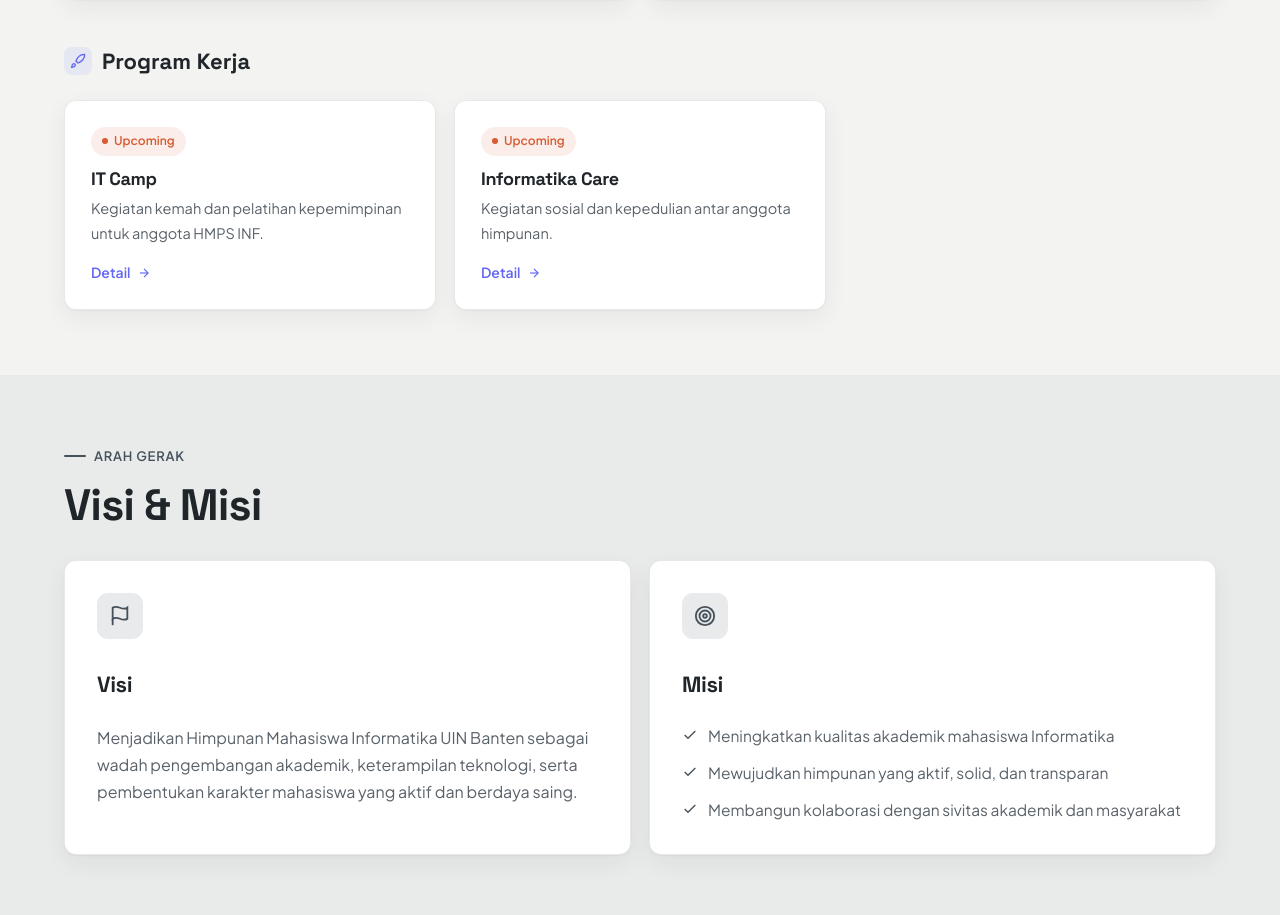
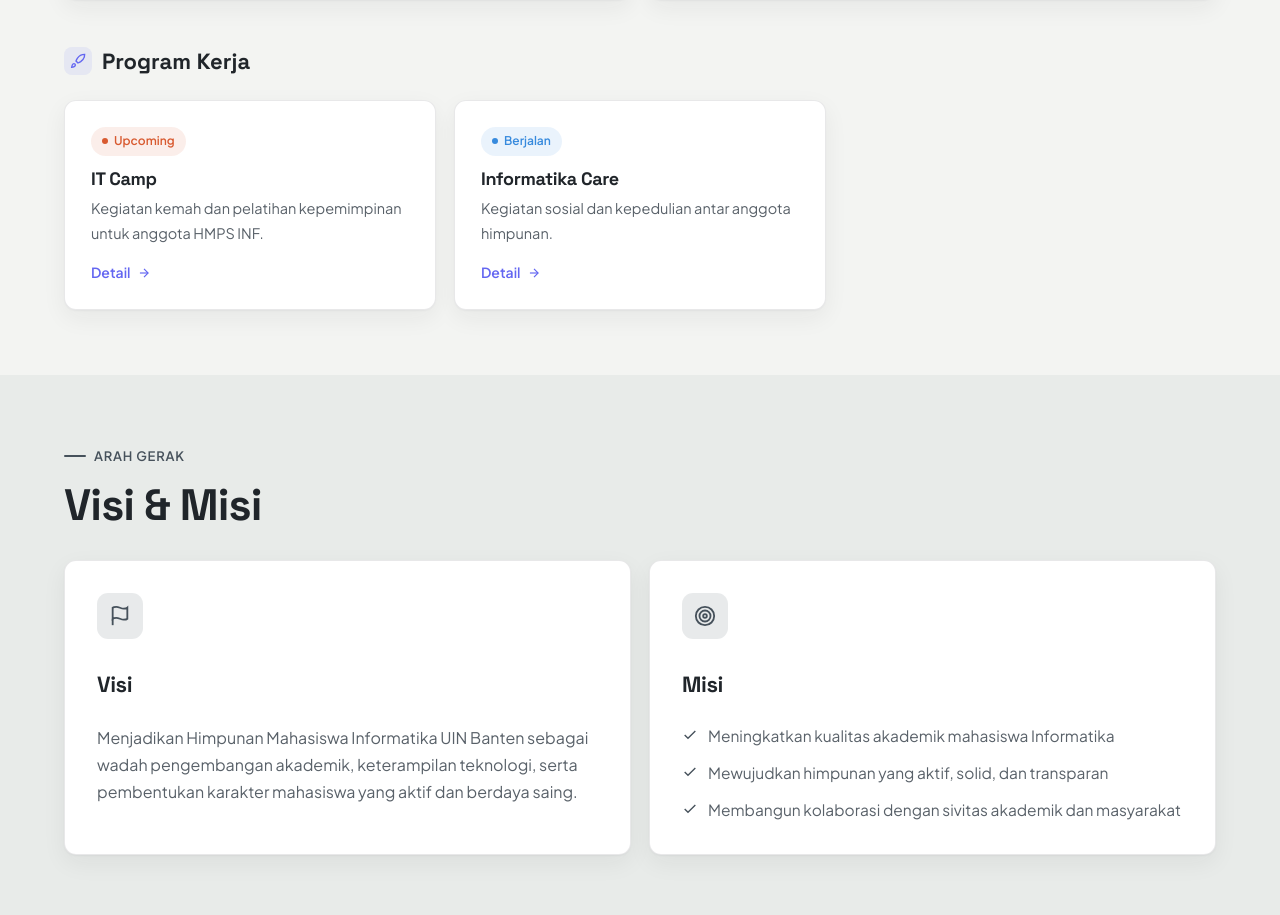
Before and after one commit to Geo-park/HMPS, a React (Vite) app: page /tentang in a window 1280 px wide. Shown: the part 3720-4635 px from the top of the page. Built offline with nearby package versions, Linux system fonts and the light colour scheme.

Commit message:
penyesuaian

```diff
--- a/src/data/departemen.js
+++ b/src/data/departemen.js
@@ -16,7 +16,6 @@ export const STATUS_COLOR = {
   'Direncanakan': '#BA7517',
   'Berjalan':     '#378ADD',
   'Selesai':      '#1D9E75',
-  'Rutin':        '#7F77DD',
   'Upcoming':     '#D85A30',
 }
 
@@ -28,15 +27,9 @@ export const DEPTS = [
     desc: 'Menjaga kekompakan internal, mengurus administrasi, dan memastikan seluruh anggota HMPS INF terhubung dengan baik.',
     visi: 'Menciptakan lingkungan organisasi yang solid, harmonis, dan saling mendukung.',
     misi: ['Mengelola administrasi dan data keanggotaan', 'Menyelenggarakan kegiatan pembinaan anggota', 'Memastikan komunikasi internal berjalan lancar'],
-    struktur: [
-      { role: 'Kepala Departemen', name: 'Naufal Afaf Ekayana',   batch: '2024' },
-      { role: 'Wakil Kepala',      name: 'Fierren Al-hilal', batch: '2024' },
-      { role: 'Staff',             name: 'Anggota 1',    batch: '2024' },
-      { role: 'Staff',             name: 'Anggota 2',    batch: '2024' },
-    ],
     proker: [
       { nama: 'IT Camp',          status: 'Upcoming', tanggal: '13–14 Sep 2026', lokasi: 'TBA', pj: 'Dept. Internal', desc: 'Kegiatan kemah dan pelatihan kepemimpinan untuk anggota HMPS INF.' },
-      { nama: 'Informatika Care', status: 'Upcoming', tanggal: 'TBA 2026',       lokasi: 'TBA', pj: 'Dept. Internal', desc: 'Kegiatan sosial dan kepedulian antar anggota himpunan.' },
+      { nama: 'Informatika Care', status: 'Berjalan', tanggal: '2026',            lokasi: 'TBA', pj: 'Dept. Internal', desc: 'Kegiatan sosial dan kepedulian antar anggota himpunan.' },
     ]
   },
   {
@@ -46,15 +39,10 @@ export const DEPTS = [
     desc: 'Mengelola informasi, dokumentasi, dan komunikasi publik HMPS INF kepada seluruh sivitas akademik dan masyarakat luas.',
     visi: 'Menjadi pusat informasi yang terpercaya dan kreatif untuk HMPS INF.',
     misi: ['Mengelola media sosial dan website resmi', 'Mendokumentasikan seluruh kegiatan HMPS INF', 'Menyebarkan informasi beasiswa dan akademik'],
-    struktur: [
-      { role: 'Kepala Departemen', name: 'Muhammad Sulthan Fajri Rabbani', batch: '2024' },
-      { role: 'Wakil Kepala',      name: 'Aab Abdulah', batch: '2024' },
-      { role: 'Staff',             name: '—', batch: '2024' },
-    ],
     proker: [
-      { nama: 'Informatika Update', status: 'Rutin', tanggal: 'Rutin 2026', lokasi: 'Online',         pj: 'Muhammad Sulthan Fajri Rabbani', desc: 'Konten rutin update informasi akademik dan organisasi di media sosial.' },
-      { nama: 'Informatika Moment', status: 'Rutin', tanggal: 'Rutin 2026', lokasi: 'Online',         pj: 'Dept. Kominfo',                  desc: 'Dokumentasi momen penting kegiatan HMPS INF.' },
-      { nama: 'Beasiswa Corner',    status: 'Rutin', tanggal: 'Rutin 2026', lokasi: 'Online/Offline', pj: 'Muhammad Sulthan Fajri Rabbani', desc: 'Menyebarkan informasi beasiswa aktif kepada mahasiswa Informatika.' },
+      { nama: 'Informatika Update', status: 'Berjalan', tanggal: '2026', lokasi: 'Online',         pj: 'Muhammad Sulthan Fajri Rabbani', desc: 'Konten rutin update informasi akademik dan organisasi di media sosial.' },
+      { nama: 'Informatika Moment', status: 'Berjalan', tanggal: '2026', lokasi: 'Online',         pj: 'Dept. Kominfo',                  desc: 'Dokumentasi momen penting kegiatan HMPS INF.' },
+      { nama: 'Beasiswa Corner',    status: 'Berjalan', tanggal: '2026', lokasi: 'Online/Offline', pj: 'Muhammad Sulthan Fajri Rabbani', desc: 'Menyebarkan informasi beasiswa aktif kepada mahasiswa Informatika.' },
     ]
   },
   {
@@ -64,11 +52,6 @@ export const DEPTS = [
     desc: 'Mengembangkan potensi, minat, dan bakat mahasiswa Informatika melalui program pelatihan dan kompetisi.',
     visi: 'Menjadi inkubator bakat mahasiswa Informatika yang berdaya saing.',
     misi: ['Memfasilitasi pengembangan minat dan bakat', 'Menyelenggarakan pelatihan skill teknis', 'Mendorong partisipasi kompetisi mahasiswa'],
-    struktur: [
-      { role: 'Kepala Departemen', name: 'Revan Sabilillah', batch: '2024' },
-      { role: 'Wakil Kepala',      name: 'Mochamad Nurul Ayatullah', batch: '2024' },
-      { role: 'Staff',             name: '—', batch: '2025' },
-    ],
     proker: [
       { nama: 'INFORMATIKA SKILL-UP', status: 'Upcoming', tanggal: '20 Sep – 12 Des 2026', lokasi: 'TBA', pj: 'Dept. Mikat', desc: 'Program pelatihan skill intensif dengan 5 track: Coding, Desain Digital, Database, Jaringan, dan Project Dev.' },
     ]
@@ -80,11 +63,6 @@ export const DEPTS = [
     desc: 'Membangun jejaring dan kolaborasi HMPS INF dengan pihak eksternal — lembaga, komunitas, dan masyarakat.',
     visi: 'Menjadi jembatan kolaborasi antara HMPS INF dan dunia luar.',
     misi: ['Membangun kerjasama dengan organisasi lain', 'Menyelenggarakan kegiatan pengabdian masyarakat', 'Memperluas jaringan mahasiswa Informatika'],
-    struktur: [
-      { role: 'Kepala Departemen', name: 'Muhammad Rifki Hidayatulloh', batch: '2024' },
-      { role: 'Wakil Kepala',      name: 'Athalla Rizqy Erlangga', batch: '2024' },
-      { role: 'Staff',             name: '—', batch: '2025' },
-    ],
     proker: [
       { nama: 'PIJAR DESA',      status: 'Upcoming', tanggal: 'Agt 2026', lokasi: 'TBA', pj: 'Dept. Eksternal', desc: 'Program pengabdian masyarakat berbasis teknologi informasi untuk desa di sekitar UIN SMH Banten.' },
       { nama: 'LENTERA DIGITAL', status: 'Upcoming', tanggal: 'Sep 2026', lokasi: 'TBA', pj: 'Dept. Eksternal', desc: 'Kegiatan literasi digital untuk masyarakat umum.' },
@@ -98,17 +76,12 @@ export const DEPTS = [
     desc: 'Meningkatkan kapasitas, kapabilitas, dan kualitas seluruh pengurus dan anggota HMPS INF.',
     visi: 'Membentuk kader organisasi yang tangguh, profesional, dan berintegritas.',
     misi: ['Menyelenggarakan pelatihan kepemimpinan', 'Melakukan evaluasi kinerja organisasi', 'Membangun sistem kaderisasi yang berkelanjutan'],
-    struktur: [
-      { role: 'Kepala Departemen', name: 'Ahmad Fahmirifa Fahrurozi', batch: '2024' },
-      { role: 'Wakil Kepala',      name: 'Khotibul Umami', batch: '2025' },
-      { role: 'Staff',             name: '—', batch: '2025' },
-    ],
     proker: [
       { nama: 'Upgrading & Rapat Kerja "Lazarus"', status: 'Selesai',  tanggal: '21 Jun 2026', lokasi: 'TBA',            pj: 'Dept. PAO', desc: 'Rapat kerja perdana dan upgrading pengurus HMPS INF periode 2026/2027.' },
-      { nama: 'Rapat Evaluasi',                    status: 'Rutin',    tanggal: 'Rutin 2026',  lokasi: 'Sekretariat',    pj: 'Dept. PAO', desc: 'Evaluasi berkala kinerja seluruh departemen.' },
+      { nama: 'Rapat Evaluasi',                    status: 'Berjalan',  tanggal: '2026',        lokasi: 'Sekretariat',    pj: 'Dept. PAO', desc: 'Evaluasi berkala kinerja seluruh departemen.' },
       { nama: 'Pleno Tengah',                      status: 'Upcoming', tanggal: '3 Okt 2026',  lokasi: 'TBA',            pj: 'Dept. PAO', desc: 'Sidang pleno pertanggungjawaban tengah periode.' },
       { nama: 'Pleno Akhir',                       status: 'Upcoming', tanggal: '26 Des 2026', lokasi: 'TBA',            pj: 'Dept. PAO', desc: 'Sidang pleno akhir dan laporan pertanggungjawaban.' },
-      { nama: 'Best of The Month',                 status: 'Rutin',    tanggal: 'Rutin 2026',  lokasi: 'Online/Offline', pj: 'Dept. PAO', desc: 'Apresiasi bulanan untuk pengurus/anggota terbaik.' },
+      { nama: 'Best of The Month',                 status: 'Berjalan',  tanggal: '2026',        lokasi: 'Online/Offline', pj: 'Dept. PAO', desc: 'Apresiasi bulanan untuk pengurus/anggota terbaik.' },
     ]
   },
   {
@@ -118,14 +91,9 @@ export const DEPTS = [
     desc: 'Mendorong peran aktif mahasiswi Informatika dalam organisasi dan memberikan ruang aman untuk beraspirasi.',
     visi: 'Mewujudkan kesetaraan dan keberdayaan perempuan dalam ekosistem Informatika UIN SMH Banten.',
     misi: ['Menyelenggarakan kegiatan pemberdayaan perempuan', 'Menyediakan layanan aspirasi khusus', 'Mendorong partisipasi aktif mahasiswi dalam organisasi'],
-    struktur: [
-      { role: 'Kepala Departemen', name: 'Riska Nurnajmah', batch: '2024' },
-      { role: 'Wakil Kepala',      name: 'Lucy Amanda', batch: '2024' },
-      { role: 'Staff',             name: '—', batch: '2025' },
-    ],
     proker: [
       { nama: 'Informabeauty',            status: 'Upcoming', tanggal: '10 Nov 2026', lokasi: 'TBA',    pj: 'Dept. PP', desc: 'Kegiatan perawatan diri, pengembangan karakter, dan pemberdayaan perempuan.' },
-      { nama: 'RAPI (Ruang Aspirasi)',    status: 'Rutin',    tanggal: 'Rutin 2026',  lokasi: 'Online', pj: 'Dept. PP', desc: 'Layanan aspirasi khusus melalui form anonim untuk mahasiswi Informatika.' },
+      { nama: 'RAPI (Ruang Aspirasi)',    status: 'Berjalan',  tanggal: '2026',        lokasi: 'Online', pj: 'Dept. PP', desc: 'Layanan aspirasi khusus melalui form anonim untuk mahasiswi Informatika.' },
       { nama: 'Kajian Kesetaraan Gender', status: 'Upcoming', tanggal: '14 Nov 2026', lokasi: 'TBA',    pj: 'Dept. PP', desc: 'Diskusi dan kajian mengenai kesetaraan gender dalam dunia teknologi.' },
     ]
   },
@@ -136,14 +104,9 @@ export const DEPTS = [
     desc: 'Mengembangkan jiwa kewirausahaan, kreativitas, dan inovasi mahasiswa Informatika melalui kolaborasi dan produk digital.',
     visi: 'Menjadi penggerak ekonomi kreatif berbasis teknologi di lingkungan HMPS INF.',
     misi: ['Mengembangkan produk dan layanan kreatif', 'Menyelenggarakan workshop kewirausahaan', 'Membangun ekosistem ekonomi kreatif mahasiswa'],
-    struktur: [
-      { role: 'Kepala Departemen', name: 'Rudi Ramdhan Fadhillah', batch: '2024' },
-      { role: 'Wakil Kepala',      name: 'Ahmad Jibril Abdul Qudus', batch: '2024' },
-      { role: 'Staff',             name: '—', batch: '2025' },
-    ],
     proker: [
       { nama: 'Pembuatan Website Himpunan', status: 'Berjalan', tanggal: '2026',     lokasi: 'Online', pj: 'Dept. EKRAF', desc: 'Pembangunan website resmi HMPS INF sebagai wajah digital organisasi.' },
-      { nama: 'Workshop Kreatif',           status: 'Upcoming', tanggal: 'TBA 2026', lokasi: 'TBA',    pj: 'Dept. EKRAF', desc: 'Workshop desain, konten kreatif, dan kewirausahaan digital.' },
+      { nama: 'Workshop Kreatif',           status: 'Berjalan', tanggal: 'TBA 2026', lokasi: 'TBA',    pj: 'Dept. EKRAF', desc: 'Workshop desain, konten kreatif, dan kewirausahaan digital.' },
     ]
   },
 ]
--- a/src/data/organisasi.js
+++ b/src/data/organisasi.js
@@ -27,10 +27,10 @@ export const departemenList = [
     ],
     programKerja: [
       { nama: 'Upgrading & Rapat Kerja "Lazarus"', status: 'Selesai', tanggal: '21 Jun 2026', lokasi: 'TBA', pj: 'Dept. PAO', desc: 'Rapat kerja perdana dan upgrading pengurus HMPS INF periode 2026/2027.' },
-      { nama: 'Rapat Evaluasi', status: 'Rutin', tanggal: 'Rutin 2026', lokasi: 'Sekretariat', pj: 'Dept. PAO', desc: 'Evaluasi berkala kinerja seluruh departemen.' },
+      { nama: 'Rapat Evaluasi', status: 'Berjalan', tanggal: '2026', lokasi: 'Sekretariat', pj: 'Dept. PAO', desc: 'Evaluasi berkala kinerja seluruh departemen.' },
       { nama: 'Pleno Tengah', status: 'Upcoming', tanggal: '3 Okt 2026', lokasi: 'TBA', pj: 'Dept. PAO', desc: 'Sidang pleno pertanggungjawaban tengah periode.' },
       { nama: 'Pleno Akhir', status: 'Upcoming', tanggal: '26 Des 2026', lokasi: 'TBA', pj: 'Dept. PAO', desc: 'Sidang pleno akhir dan laporan pertanggungjawaban.' },
-      { nama: 'Best of The Month', status: 'Rutin', tanggal: 'Rutin 2026', lokasi: 'Online/Offline', pj: 'Dept. PAO', desc: 'Apresiasi bulanan untuk pengurus/anggota terbaik.' },
+      { nama: 'Best of The Month', status: 'Berjalan', tanggal: '2026', lokasi: 'Online/Offline', pj: 'Dept. PAO', desc: 'Apresiasi bulanan untuk pengurus/anggota terbaik.' },
     ]
   },
   {
@@ -49,7 +49,7 @@ export const departemenList = [
     ],
     programKerja: [
       { nama: 'IT Camp', status: 'Upcoming', tanggal: '13–14 Sep 2026', lokasi: 'TBA', pj: 'Dept. Internal', desc: 'Kegiatan kemah dan pelatihan kepemimpinan untuk anggota HMPS INF.' },
-      { nama: 'Informatika Care', status: 'Upcoming', tanggal: 'TBA 2026', lokasi: 'TBA', pj: 'Dept. Internal', desc: 'Kegiatan sosial dan kepedulian antar anggota himpunan.' },
+      { nama: 'Informatika Care', status: 'Berjalan', tanggal: '2026', lokasi: 'TBA', pj: 'Dept. Internal', desc: 'Kegiatan sosial dan kepedulian antar anggota himpunan.' },
     ]
   },
   {
@@ -86,9 +86,9 @@ export const departemenList = [
       { nama: "Rayshard Fadlan Maulani", nim: "251603051", foto: "" },
     ],
     programKerja: [
-      { nama: 'Informatika Update', status: 'Rutin', tanggal: 'Rutin 2026', lokasi: 'Online', pj: 'Muhammad Sulthan Fajri Rabbani', desc: 'Konten rutin update informasi akademik dan organisasi di media sosial.' },
-      { nama: 'Informatika Moment', status: 'Rutin', tanggal: 'Rutin 2026', lokasi: 'Online', pj: 'Dept. Kominfo', desc: 'Dokumentasi momen penting kegiatan HMPS INF.' },
-      { nama: 'Beasiswa Corner', status: 'Rutin', tanggal: 'Rutin 2026', lokasi: 'Online/Offline', pj: 'Muhammad Sulthan Fajri Rabbani', desc: 'Menyebarkan informasi beasiswa aktif kepada mahasiswa Informatika.' },
+      { nama: 'Informatika Update', status: 'Berjalan', tanggal: '2026', lokasi: 'Online', pj: 'Muhammad Sulthan Fajri Rabbani', desc: 'Konten rutin update informasi akademik dan organisasi di media sosial.' },
+      { nama: 'Informatika Moment', status: 'Berjalan', tanggal: '2026', lokasi: 'Online', pj: 'Dept. Kominfo', desc: 'Dokumentasi momen penting kegiatan HMPS INF.' },
+      { nama: 'Beasiswa Corner', status: 'Berjalan', tanggal: '2026', lokasi: 'Online/Offline', pj: 'Muhammad Sulthan Fajri Rabbani', desc: 'Menyebarkan informasi beasiswa aktif kepada mahasiswa Informatika.' },
     ]
   },
   {
@@ -121,7 +121,7 @@ export const departemenList = [
     ],
     programKerja: [
       { nama: 'Informabeauty', status: 'Upcoming', tanggal: '10 Nov 2026', lokasi: 'TBA', pj: 'Dept. PP', desc: 'Kegiatan perawatan diri, pengembangan karakter, dan pemberdayaan perempuan.' },
-      { nama: 'RAPI (Ruang Aspirasi)', status: 'Rutin', tanggal: 'Rutin 2026', lokasi: 'Online', pj: 'Dept. PP', desc: 'Layanan aspirasi khusus melalui form anonim untuk mahasiswi Informatika.' },
+      { nama: 'RAPI (Ruang Aspirasi)', status: 'Berjalan', tanggal: '2026', lokasi: 'Online', pj: 'Dept. PP', desc: 'Layanan aspirasi khusus melalui form anonim untuk mahasiswi Informatika.' },
       { nama: 'Kajian Kesetaraan Gender', status: 'Upcoming', tanggal: '14 Nov 2026', lokasi: 'TBA', pj: 'Dept. PP', desc: 'Diskusi dan kajian mengenai kesetaraan gender dalam dunia teknologi.' },
     ]
   },
@@ -139,7 +139,7 @@ export const departemenList = [
     ],
     programKerja: [
       { nama: 'Pembuatan Website Himpunan', status: 'Berjalan', tanggal: '2026', lokasi: 'Online', pj: 'Dept. EKRAF', desc: 'Pembangunan website resmi HMPS INF sebagai wajah digital organisasi.' },
-      { nama: 'Workshop Kreatif', status: 'Upcoming', tanggal: 'TBA 2026', lokasi: 'TBA', pj: 'Dept. EKRAF', desc: 'Workshop desain, konten kreatif, dan kewirausahaan digital.' },
+      { nama: 'Workshop Kreatif', status: 'Berjalan', tanggal: '2026', lokasi: 'TBA', pj: 'Dept. EKRAF', desc: 'Workshop desain, konten kreatif, dan kewirausahaan digital.' },
     ]
   },
 ];
```
